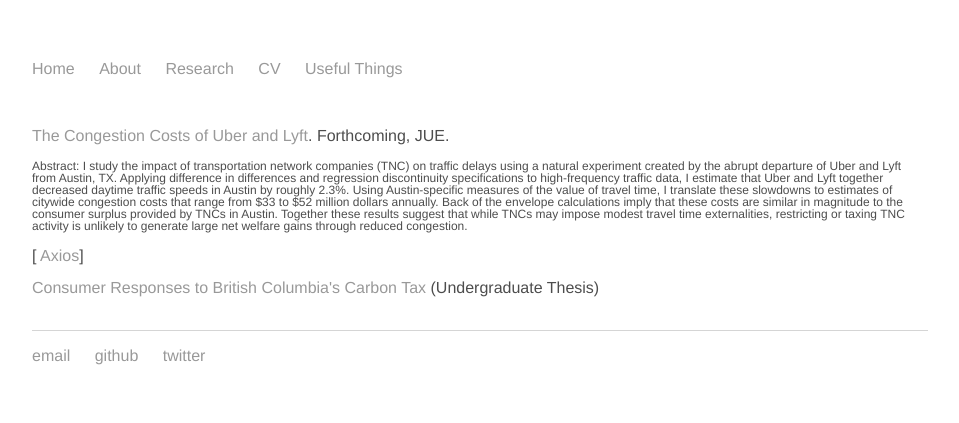
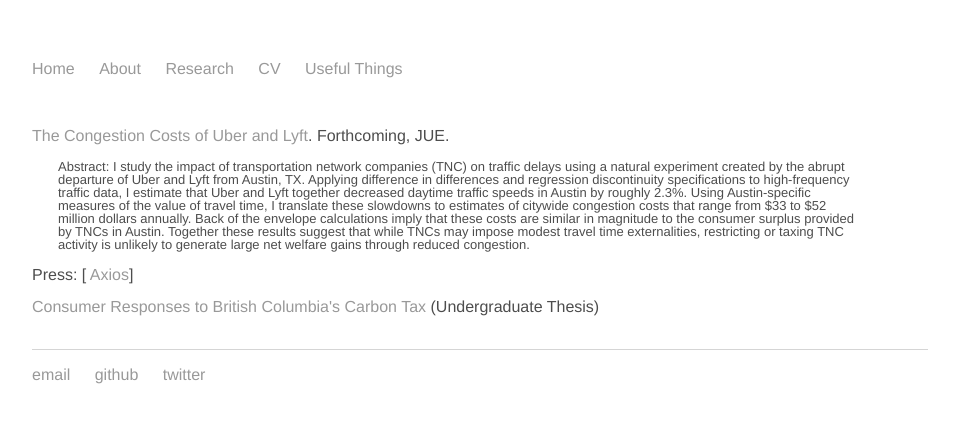
Before and after one commit to Matt-Tarduno/Matt-Tarduno.github.io, a Jekyll site: the page built from research/index.html, in a window 1280 px wide. Shown: the top 423 px of the page, without its empty margins (160-1119 px from the left). Built offline with Jekyll 4.4.1, drawn with Linux system fonts in a browser that asks for light colours.

Commit message:
update research

```diff
--- a/research/index.html
+++ b/research/index.html
@@ -10,7 +10,7 @@ sitemap:
 <div class="blurb">
 	<h1></h1>
 	<p><a href="https://matt-tarduno.github.io/tnc/" target="_blank">The Congestion Costs of Uber and Lyft</a>. Forthcoming, JUE.
-	<p style="font-size:12px"> Abstract: I study the impact of transportation network companies (TNC) on traffic delays using a natural experiment created by the abrupt departure of Uber and Lyft from Austin, TX. Applying difference in
+	<p style="font-size:13px; margin-left:2em; margin-right:5em;"> Abstract: I study the impact of transportation network companies (TNC) on traffic delays using a natural experiment created by the abrupt departure of Uber and Lyft from Austin, TX. Applying difference in
 differences and regression discontinuity specifications to high-frequency traffic data, I estimate that Uber
 and Lyft together decreased daytime traffic speeds in Austin by roughly 2.3%. Using Austin-specific
 measures of the value of travel time, I translate these slowdowns to estimates of citywide congestion
@@ -18,7 +18,7 @@ costs that range from $33 to $52 million dollars annually. Back of the envelope
 these costs are similar in magnitude to the consumer surplus provided by TNCs in Austin. Together
 these results suggest that while TNCs may impose modest travel time externalities, restricting or taxing
 TNC activity is unlikely to generate large net welfare gains through reduced congestion.</p>
-	<p>[<a href="https://www.axios.com/uber-lyft-austin-traffic-8d7034d4-fe16-4a8f-873d-3a867b35afb0.html" target="_blank"> Axios</a>]
+	<p>Press: [<a href="https://www.axios.com/uber-lyft-austin-traffic-8d7034d4-fe16-4a8f-873d-3a867b35afb0.html" target="_blank"> Axios</a>]
 
 </div><!-- /.blurb -->
 <style>
```
